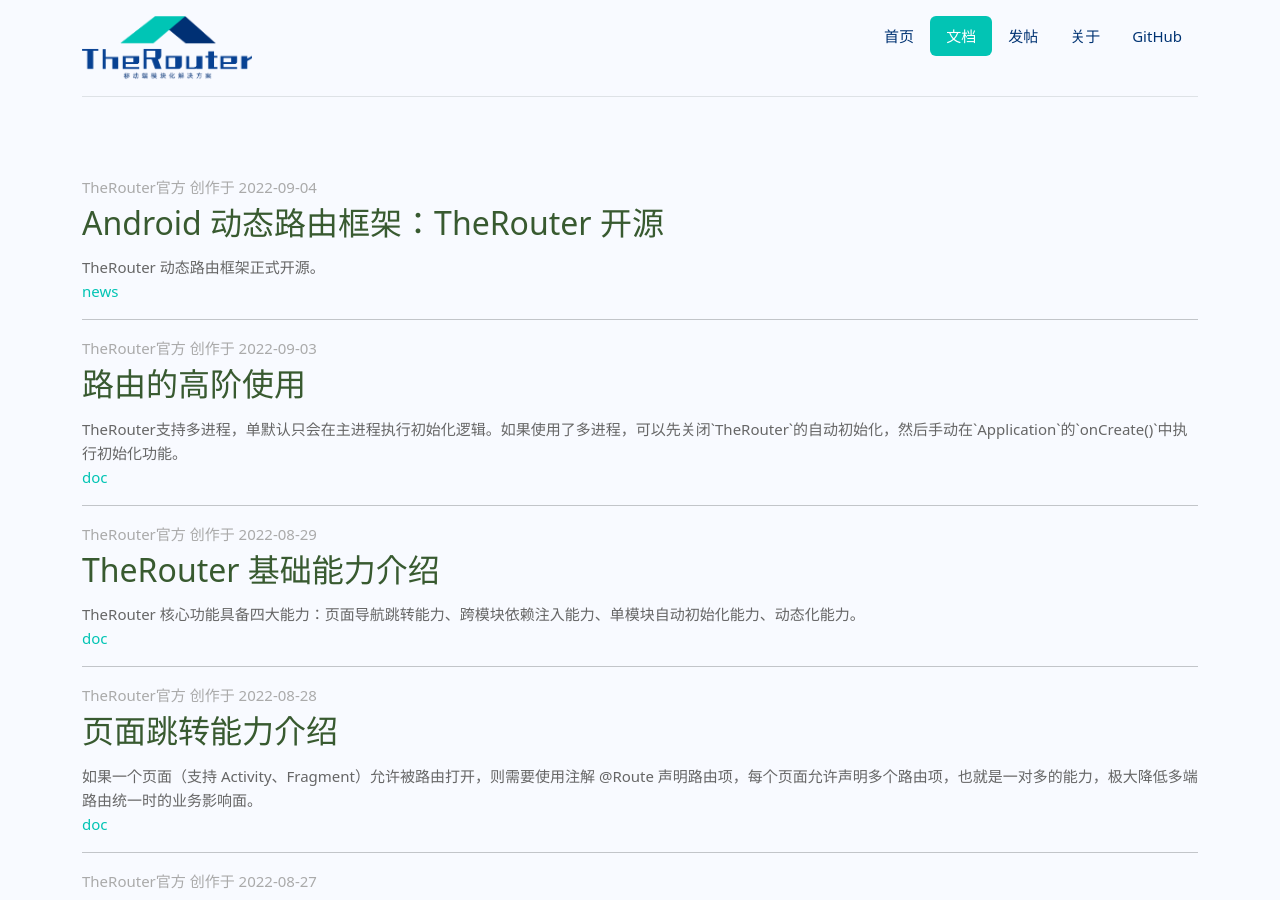
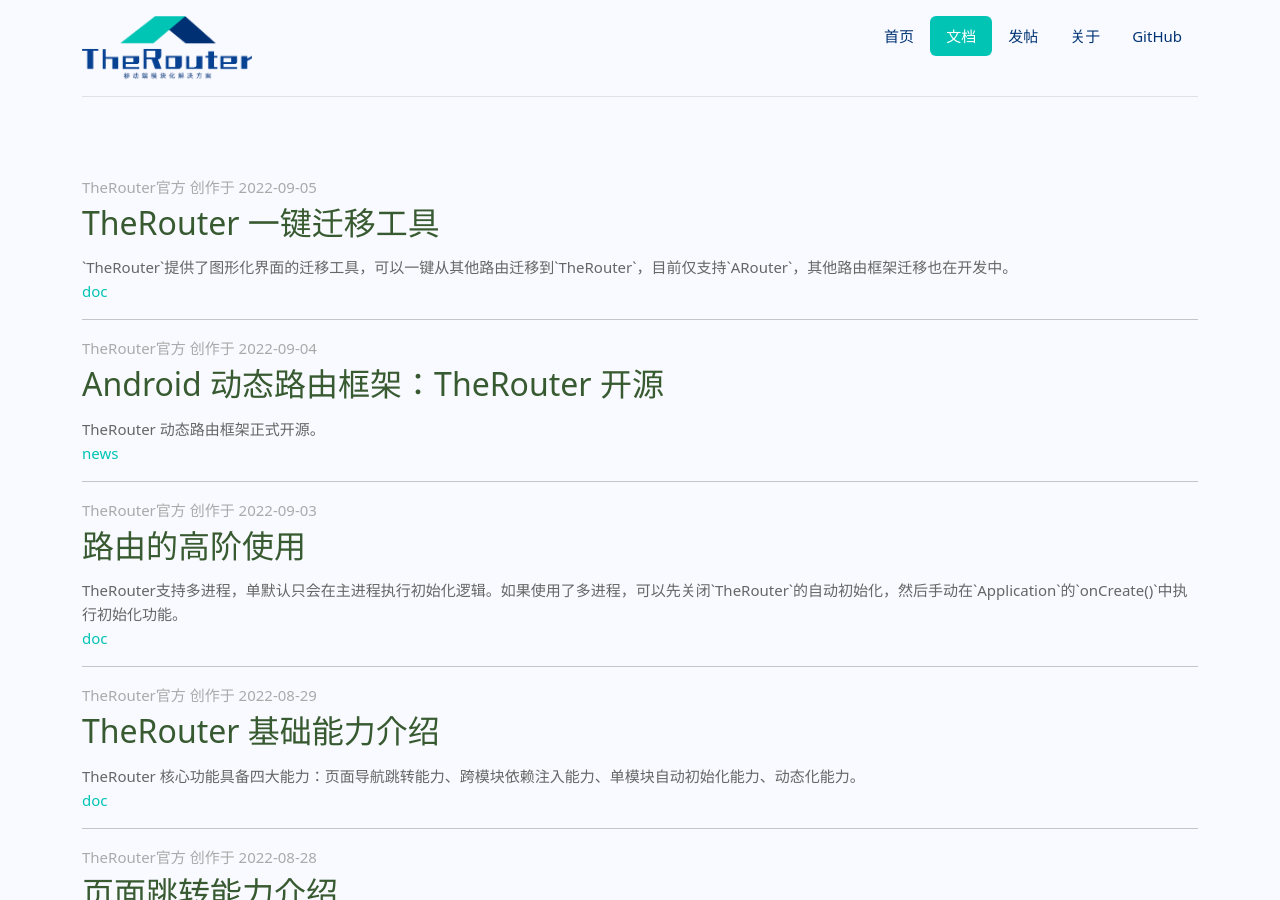
Before and after one commit to hll-therouter/therouter-en.github.io, a Jekyll site: the page built from doc.html, in a window 1280 px wide and 900 px high. Built offline with Jekyll 4.4.1, drawn with Linux system fonts in a browser that asks for light colours; nearby versions of some CDN libraries; Markdown is read by kramdown in place of the engine named in the settings.

Commit message:
新增文档

```diff
--- a/_layouts/home_style.html
+++ b/_layouts/home_style.html
@@ -83,7 +83,7 @@
                         <p class="services-icon"><i class="bi bi-signpost-split home-bi"></i></p>
                         <h4 class="services-title">从其他路由一键迁移<br><br></h4>
                         <p class="services-body">TheRouter提供了图形化界面的迁移工具，可以一键从其他路由迁移到TheRouter，目前仅支持ARouter，其他路由框架迁移也在开发中。</p>
-                        <p class="services-more"><a href="/docs/2022/09/04/01">查阅详细文档</a></p>
+                        <p class="services-more"><a href="/docs/2022/09/05/01">查阅详细文档</a></p>
                     </div>
                 </div>
             </div>
--- /dev/null
+++ b/_posts/2022-09-05-01.md
@@ -0,0 +1,30 @@
+---
+layout: post
+title: "TheRouter 一键迁移工具"
+description: "`TheRouter`提供了图形化界面的迁移工具，可以一键从其他路由迁移到`TheRouter`，目前仅支持`ARouter`，其他路由框架迁移也在开发中。"
+categories: docs
+
+tag: "doc"
+
+---
+
+
+`TheRouter`提供了图形化界面的迁移工具，可以一键从其他路由迁移到`TheRouter`，目前仅支持`ARouter`，其他路由框架迁移也在开发中：
+
+（GitHub下载，70M左右，请耐心等待）
+
+- Mac OS 迁移工具下载：[https://github.com/HuolalaTech/hll-wp-therouter-android/wiki/uploads/file/TheRouterTransfer-Mac.zip](https://github.com/HuolalaTech/hll-wp-therouter-android/wiki/uploads/file/TheRouterTransfer-Mac.zip)
+- Windows 迁移工具下载：[https://github.com/HuolalaTech/hll-wp-therouter-android/wiki/uploads/file/TheRouterTransfer-Windows.zip](https://github.com/HuolalaTech/hll-wp-therouter-android/wiki/uploads/file/TheRouterTransfer-Windows.zip)
+
+如果项目中使用了ARouter的IProvider.init()方法，可能需要手动处理初始化逻辑。
+如下图：
+
+<img src="https://p9-juejin.byteimg.com/tos-cn-i-k3u1fbpfcp/7f2cc2b3509f41ccaa11dc9617088033~tplv-k3u1fbpfcp-watermark.image?" class="blog-img"/>
+
+
+
+### 注意事项
+
+1. issue中有用户反馈：使用`Windows`系统迁移时，会发生乱码情况。犹豫迁移工具对文件的读写均才用`UTF-8`编码，所以建议在迁移之前先将工程编码设置为`UTF-8`。Android Studio支持修改工程编码：`Setting -> Editor -> File Encodings` 修改`Global Encoding`和`Project Encoding`为 `UTF-8`
+
+<img src="{{site.url}}/assets/img/image/encode.jpg">
```
Also changed, not shown: assets/img/image/encode.jpg (added), 5 other files.
